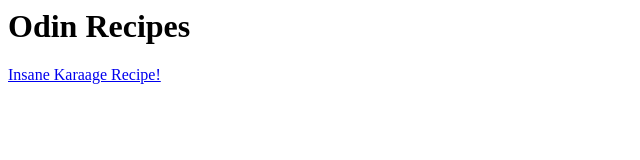
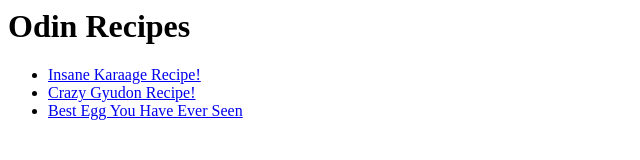
Before and after one commit to I-am-Crab/odin-recipes, a plain HTML site: page index.html in a window 1280 px wide. Shown: the whole page, without its empty margins (0-640 px from the left). Drawn offline with Linux system fonts and the light colour scheme.

Commit message:
2nd commit

```diff
--- a/index.html
+++ b/index.html
@@ -7,6 +7,11 @@
 
     <body>
         <h1>Odin Recipes</h1>
-        <a href = "recipes/karaage.html">Insane Karaage Recipe!</a>
+        <ul>
+         <li><a href = "recipes/karaage.html">Insane Karaage Recipe!</a></li>
+         <li><a href = "recipes/gyudon.html">Crazy Gyudon Recipe!</a></li>
+         <li><a href = "recipes/egg.html">Best Egg You Have Ever Seen</a></li>
+        </ul>
+
     </body>
 </html>
```
